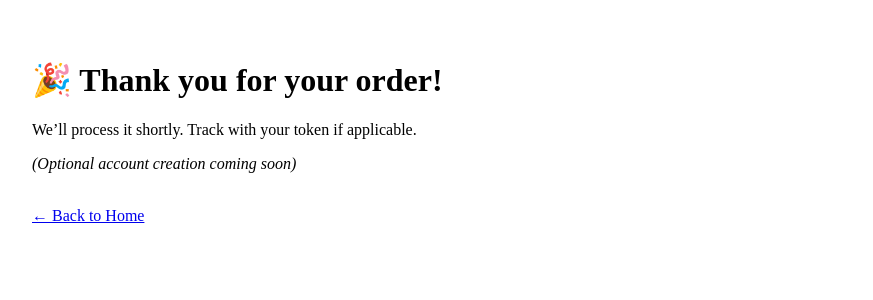
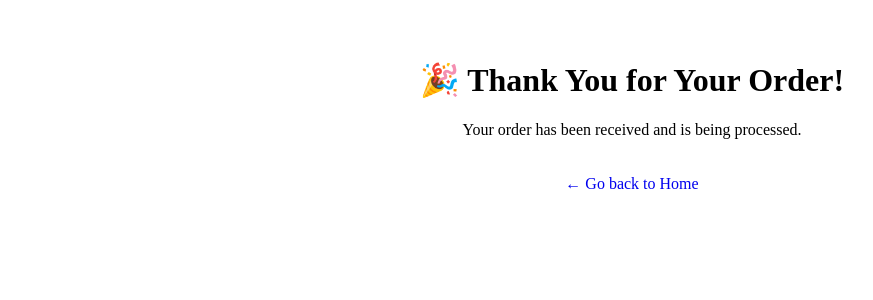
Before and after one commit to josephralte01/utilitybay-website, a Next.js app: page /thankyou in a window 1280 px wide. Shown: the top 300 px of the page, without its empty margins (8-881 px from the left). Built offline with nearby package versions, Linux system fonts and the light colour scheme.

Commit message:
✅ Add Thank You and 404 pages

```diff
--- a/pages/thankyou.js
+++ b/pages/thankyou.js
@@ -1,13 +1,20 @@
+import Head from 'next/head';
 import Link from 'next/link';
 
-export default function ThankYou() {
+export default function ThankYouPage() {
   return (
-    <div style={{ padding: '2rem' }}>
-      <h1>🎉 Thank you for your order!</h1>
-      <p>We’ll process it shortly. Track with your token if applicable.</p>
-      <p><em>(Optional account creation coming soon)</em></p>
-      <br />
-      <Link href="/">← Back to Home</Link>
-    </div>
+    <>
+      <Head>
+        <title>Thank You – UtilityBay</title>
+        <meta name="robots" content="noindex" />
+      </Head>
+      <div style={{ padding: '2rem', textAlign: 'center' }}>
+        <h1>🎉 Thank You for Your Order!</h1>
+        <p>Your order has been received and is being processed.</p>
+        <Link href="/">
+          <a style={{ marginTop: '20px', display: 'inline-block' }}>← Go back to Home</a>
+        </Link>
+      </div>
+    </>
   );
 }
```
Also changed, not shown: pages/404.js (+14 -6 lines).
